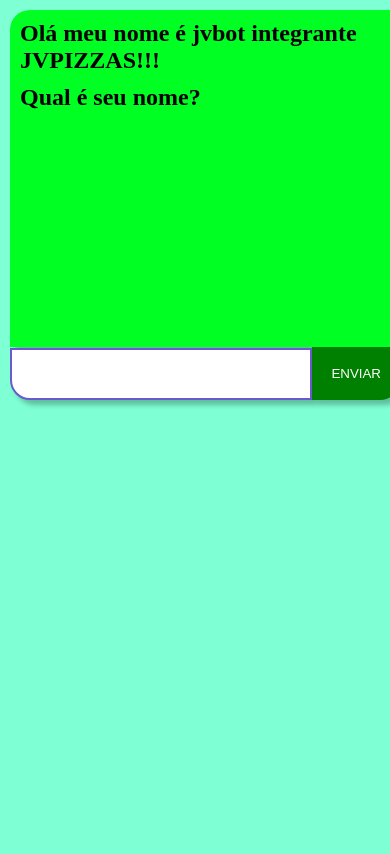
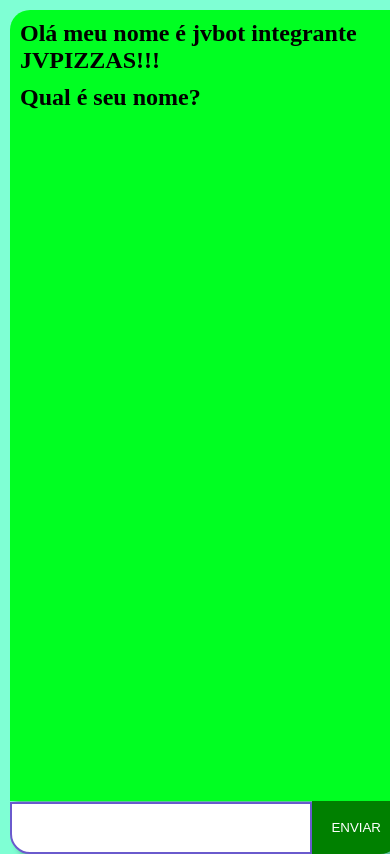
Before and after one commit to jvcorado/ChatBoxPizzaria, a plain HTML site: page index.html in a window 390 px wide. Drawn offline with Linux system fonts and the light colour scheme.

Commit message:
Update style.css

```diff
--- a/style.css
+++ b/style.css
@@ -59,13 +59,13 @@
 @media (max-width:500px) {
     .container{
         width: 100vw;
-        height: 100vw;
+        height: 100vh;
         margin: 10px;
         justify-content: none;
     }
     .chat{
         width:100vw;
-        height: 100vw;
+        height: 100vh;
         background-color: rgb(0, 255, 34);
     }
 }
```
